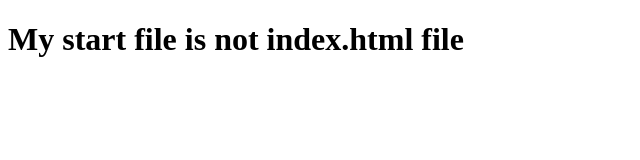
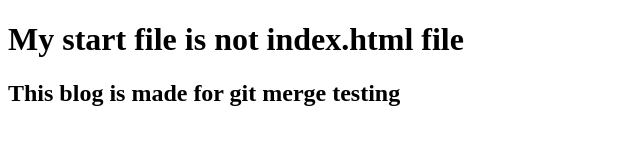
Before and after one commit to DGAnik/my-third-repo, a plain HTML site: page index.html in a window 1280 px wide. Shown: the whole page, without its empty margins (0-640 px from the left). Drawn offline with Linux system fonts and the light colour scheme.

Commit message:
first commit to blogs branch

```diff
--- a/index.html
+++ b/index.html
@@ -8,5 +8,6 @@
 </head>
 <body>
   <h1>My start file is not index.html file</h1>
+  <h2>This blog is made for git merge testing</h2>
 </body>
 </html>
```
